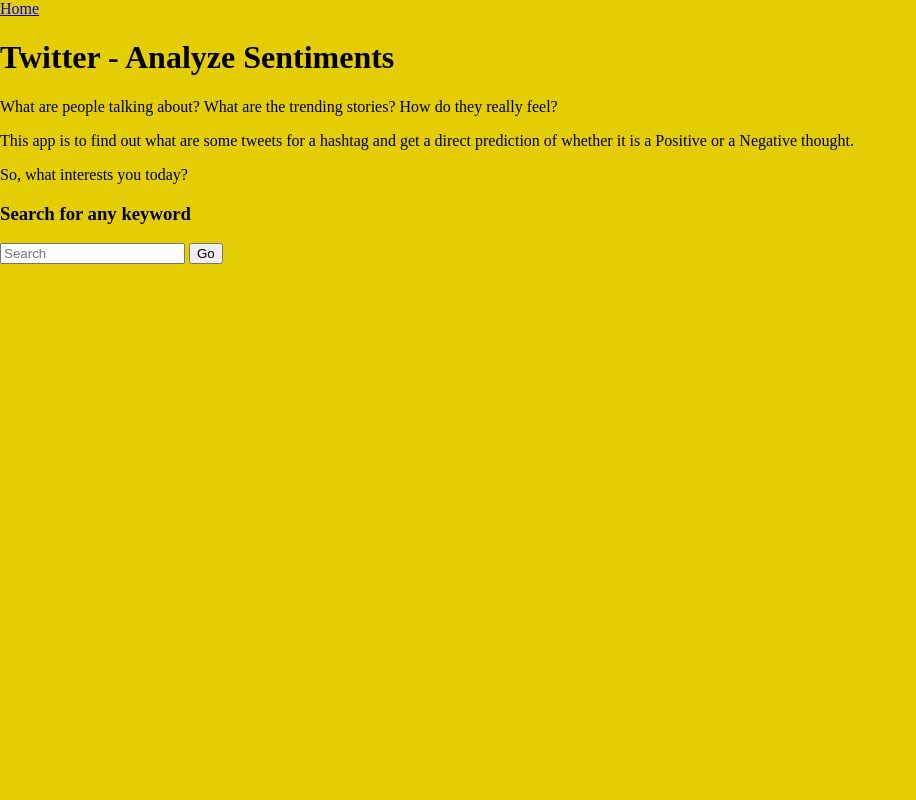
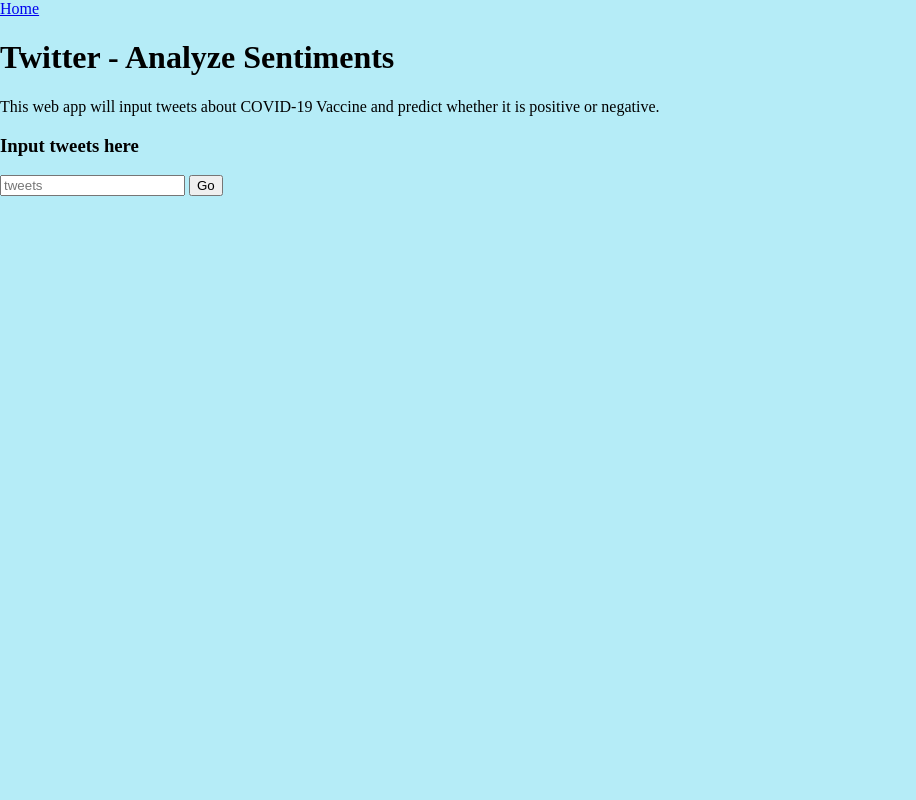
Before and after one commit to Rulisetiawati/COVID-vaccine-sentiment-analysis, a Python web app: template templates/home.html in a window 1280 px wide. Shown: the whole page, without its empty margins (0-916 px from the left). Run offline with Jinja, Linux system fonts and the light colour scheme; the template is opened without the code that fills it, so the values that code supplies are empty.

Commit message:
Add front-end part of web app

```diff
--- a/templates/home.html
+++ b/templates/home.html
@@ -97,24 +97,23 @@ border: 1px solid #ccc;
 </style>
 </head>
 
-<body style="background: #E4CD05;">
+<body style="background: #b5ecf7;">
   <title>Twitter - Analyze Sentiments</title>
 
 <div class="topnav">
   <a class="active" href="#home">Home</a>
 </div>
 <h1>Twitter - Analyze Sentiments</h2>
-<p> What are people talking about? What are the trending stories? How do they really feel?</p>
-<p> This app is to find out what are some tweets for a hashtag and get a direct prediction of whether it is a Positive or a Negative thought.
+<p> This web app will input tweets about COVID-19 Vaccine and predict whether it is positive or negative.
 <div>
- <p>So, what interests you today?</p>
- <h3>Search for any keyword</h3>
+ <p></p>
+ <h3>Input tweets here</h3>
 </div>
 
 
 <div class="search-container">
 <form action = "http://localhost:5000/" method = "post">
-<input type="text" class="search-box" placeholder="Search" name="search">
+<input type="text" class="search-box" placeholder="tweets" name="search">
 <button class="search-button">Go</button>
 </div>
 
```
